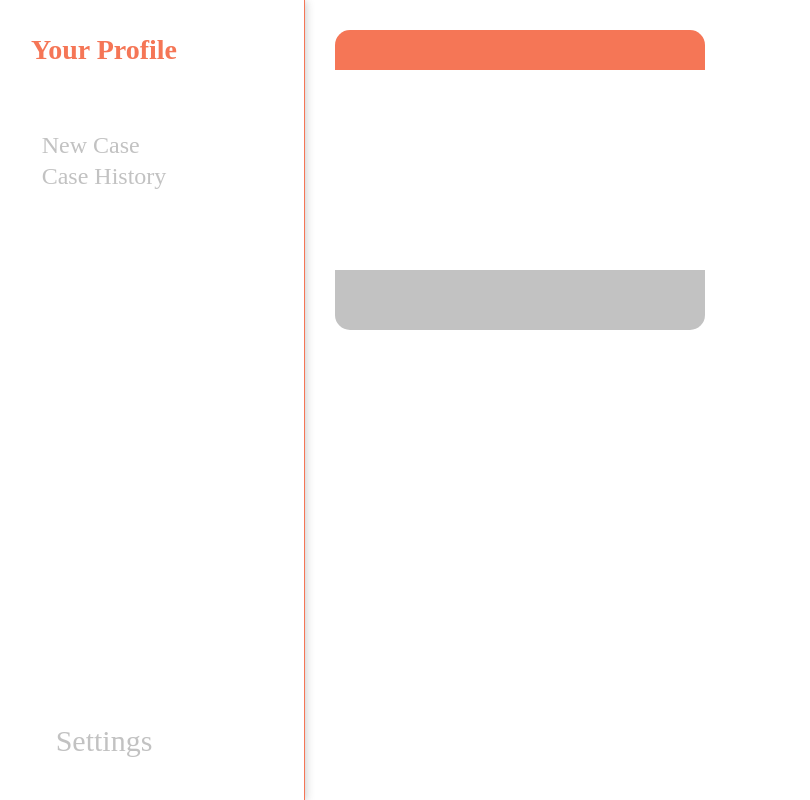
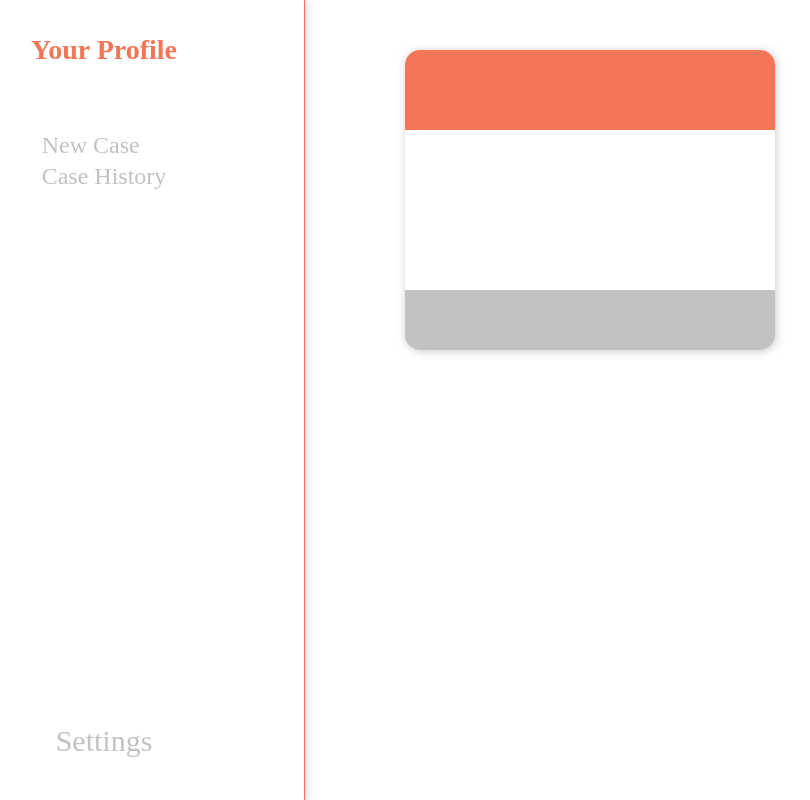
Before and after one commit to yuivae/parsend, a React (Create React App) app: page /case-history in a window 1280 px wide. Shown: the whole page, without its empty margins (96-906 px from the left). Built offline with nearby package versions, Linux system fonts and the light colour scheme.

Commit message:
new commit

```diff
--- a/src/App.css
+++ b/src/App.css
@@ -22,6 +22,10 @@
 .fa-plus {
   color: var(--brand-white);
   font-size: large;
+}
+a {
+  text-decoration: none;
+  color: none;
 }
 h1 {
   font-family: var(--font);
@@ -53,14 +57,15 @@ p {
   flex-direction: column;
   justify-content: center;
   align-items: center;
-  margin: 30px;
+  margin: 50px 100px;
 
+  box-shadow: var(--shadow);
   border-radius: 15px;
   overflow: auto;
 }
 #card-header {
   width: 100%;
-  height: 40px;
+  height: 80px;
   margin-bottom: auto;
   background-color: var(--main-color);
 }
--- a/src/Components/MenuBar.js
+++ b/src/Components/MenuBar.js
@@ -8,12 +8,12 @@ function MenuBar() {
       </div>
       <div id="menu-middle">
         <li>
-          <a href="#">
+          <a href="/parsend">
             <h2>New Case</h2>
           </a>
         </li>
         <li>
-          <a href="#">
+          <a href="/case-history">
             <h2>Case History</h2>
           </a>
         </li>
```
